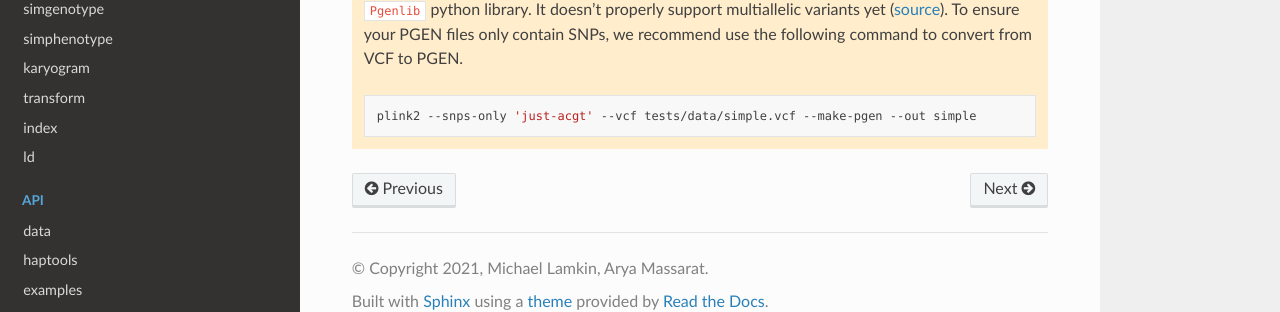
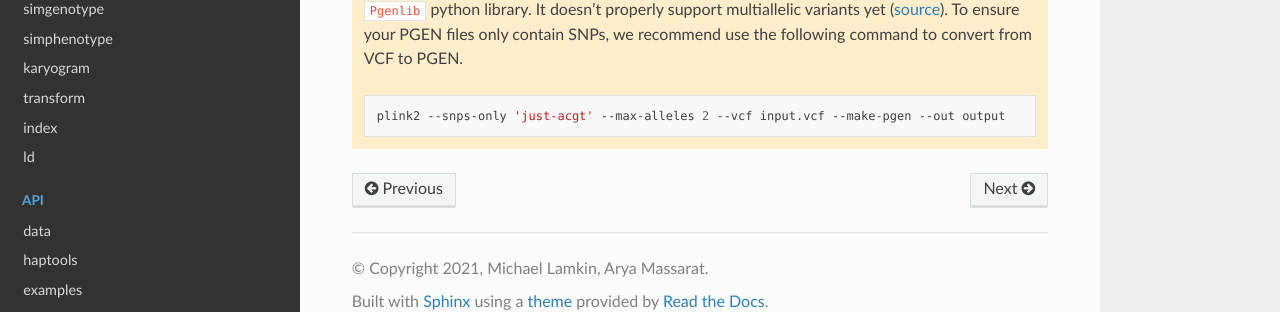
Before and after one commit to CAST-genomics/haptools, a Sphinx documentation site: the page built from docs/formats/genotypes.rst, in a window 1280 px wide and 900 px high, scrolled down 561 px. Shown: the part 562-874 px from the top of the window. Built offline with Sphinx 7.4.7 and the Read the Docs theme 2.0.0, drawn with Linux system fonts in a browser that asks for light colours.

Commit message:
specify that users should use --max-alleles 2 with pgen

```diff
--- a/docs/formats/genotypes.rst
+++ b/docs/formats/genotypes.rst
@@ -34,4 +34,4 @@ If you run out memory when using PGEN files, consider reading/writing variants f
 
 	.. code-block:: bash
 
-		plink2 --snps-only 'just-acgt' --vcf tests/data/simple.vcf --make-pgen --out simple
+		plink2 --snps-only 'just-acgt' --max-alleles 2 --vcf input.vcf --make-pgen --out output
```
